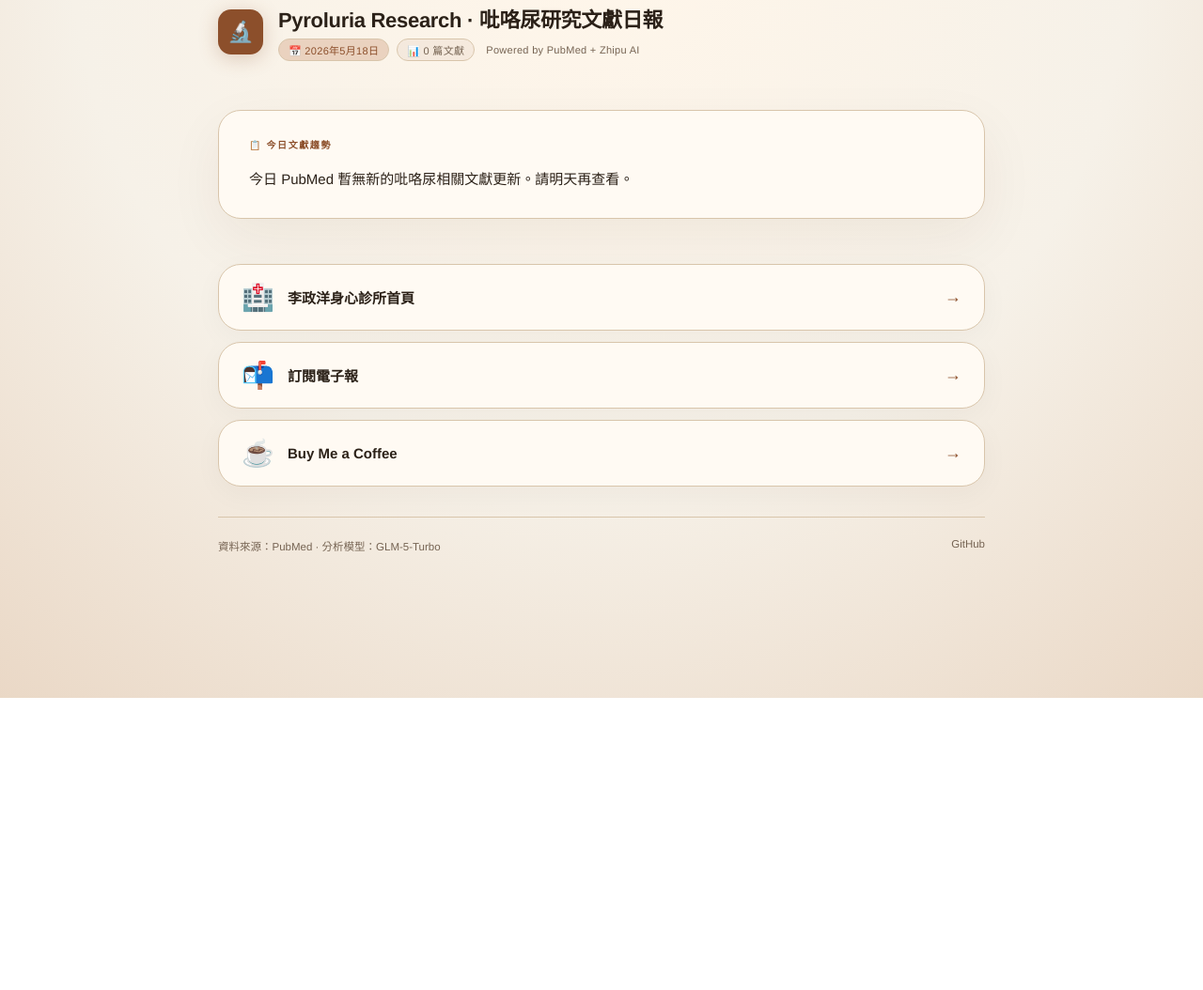
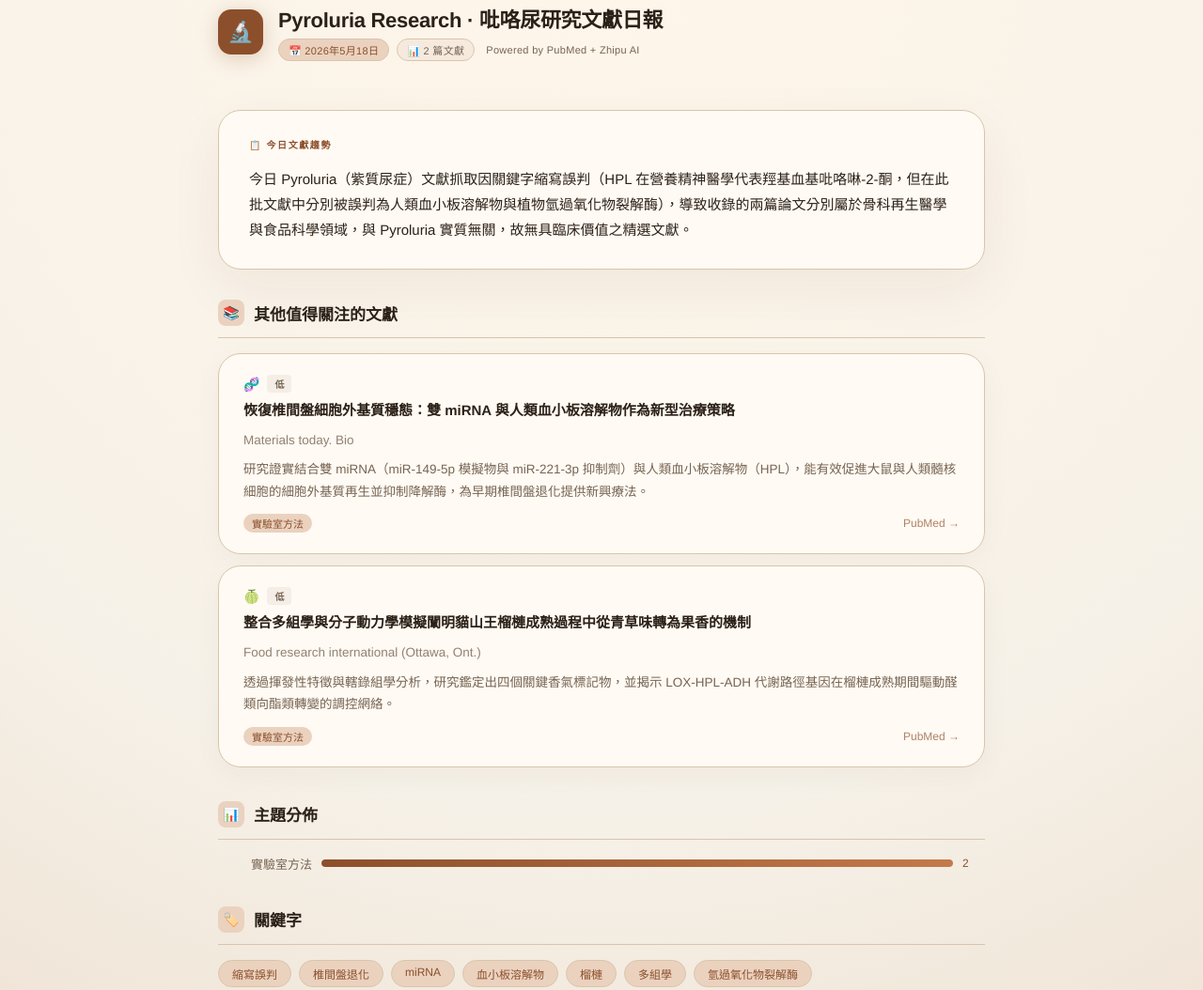
Before and after one commit to u8901006/pyroluria-research, a plain HTML site: page docs/pyroluria-2026-05-18.html in a window 1280 px wide. Shown: the part 57-1111 px from the top of the page at 94% size. Before the commit the page ends 800 px from the top, so only its background shows below. Drawn offline with Linux system fonts and the light colour scheme.

Commit message:
Fix report preservation when no new papers

```diff
--- a/docs/pyroluria-2026-05-18.html
+++ b/docs/pyroluria-2026-05-18.html
@@ -80,7 +80,7 @@
       <h1>Pyroluria Research &middot; 吡咯尿研究文獻日報</h1>
       <div class="header-meta">
         <span class="badge badge-date">📅 2026年5月18日</span>
-        <span class="badge badge-count">📊 0 篇文獻</span>
+        <span class="badge badge-count">📊 2 篇文獻</span>
         <span class="badge badge-source">Powered by PubMed + Zhipu AI</span>
       </div>
     </div>
@@ -88,16 +88,47 @@
 
   <div class="summary-card">
     <h2>📋 今日文獻趨勢</h2>
-    <p class="summary-text">今日 PubMed 暫無新的吡咯尿相關文獻更新。請明天再查看。</p>
+    <p class="summary-text">今日 Pyroluria（紫質尿症）文獻抓取因關鍵字縮寫誤判（HPL 在營養精神醫學代表羥基血基吡咯啉-2-酮，但在此批文獻中分別被誤判為人類血小板溶解物與植物氫過氧化物裂解酶），導致收錄的兩篇論文分別屬於骨科再生醫學與食品科學領域，與 Pyroluria 實質無關，故無具臨床價值之精選文獻。</p>
   </div>
 
 
 
+  <div class='section'><div class='section-title'><span class='section-icon'>📚</span>其他值得關注的文獻</div>
+        <div class="news-card">
+          <div class="card-header-row">
+            <span class="emoji-sm">🧬</span>
+            <span class="utility-low utility-sm">低</span>
+          </div>
+          <h3>恢復椎間盤細胞外基質穩態：雙 miRNA 與人類血小板溶解物作為新型治療策略</h3>
+          <p class="journal-source">Materials today. Bio</p>
+          <p>研究證實結合雙 miRNA（miR-149-5p 模擬物與 miR-221-3p 抑制劑）與人類血小板溶解物（HPL），能有效促進大鼠與人類髓核細胞的細胞外基質再生並抑制降解酶，為早期椎間盤退化提供新興療法。</p>
+          <div class="card-footer">
+            <span class="tag">實驗室方法</span>
+            <a href="https://pubmed.ncbi.nlm.nih.gov/42111763/" target="_blank">PubMed →</a>
+          </div>
+        </div>
+        <div class="news-card">
+          <div class="card-header-row">
+            <span class="emoji-sm">🍈</span>
+            <span class="utility-low utility-sm">低</span>
+          </div>
+          <h3>整合多組學與分子動力學模擬闡明貓山王榴槤成熟過程中從青草味轉為果香的機制</h3>
+          <p class="journal-source">Food research international (Ottawa, Ont.)</p>
+          <p>透過揮發性特徵與轄錄組學分析，研究鑑定出四個關鍵香氣標記物，並揭示 LOX-HPL-ADH 代謝路徑基因在榴槤成熟期間驅動醛類向酯類轉變的調控網絡。</p>
+          <div class="card-footer">
+            <span class="tag">實驗室方法</span>
+            <a href="https://pubmed.ncbi.nlm.nih.gov/42083212/" target="_blank">PubMed →</a>
+          </div>
+        </div></div>
 
+  <div class='topic-section section'><div class='section-title'><span class='section-icon'>📊</span>主題分佈</div>
+            <div class="topic-row">
+              <span class="topic-name">實驗室方法</span>
+              <div class="topic-bar-bg"><div class="topic-bar" style="width:100%"></div></div>
+              <span class="topic-count">2</span>
+            </div></div>
 
-
-
-
+  <div class='keywords-section section'><div class='section-title'><span class='section-icon'>🏷️</span>關鍵字</div><div class='keywords'><span class="keyword">縮寫誤判</span><span class="keyword">椎間盤退化</span><span class="keyword">miRNA</span><span class="keyword">血小板溶解物</span><span class="keyword">榴槤</span><span class="keyword">多組學</span><span class="keyword">氫過氧化物裂解酶</span></div></div>
 
   <div class="links-banner">
     <a href="https://www.leepsyclinic.com/" class="link-card" target="_blank">
--- a/scripts/summarize.js
+++ b/scripts/summarize.js
@@ -467,6 +467,10 @@ async function main() {
 
   let analysis;
   if (!papersData.papers || papersData.papers.length === 0) {
+    if (existsSync(opts.output)) {
+      console.error(`[INFO] No new papers and ${opts.output} already exists; preserving existing report`);
+      return;
+    }
     console.error("[WARN] No papers found, generating empty report");
     analysis = {
       date: dateStr,
```
